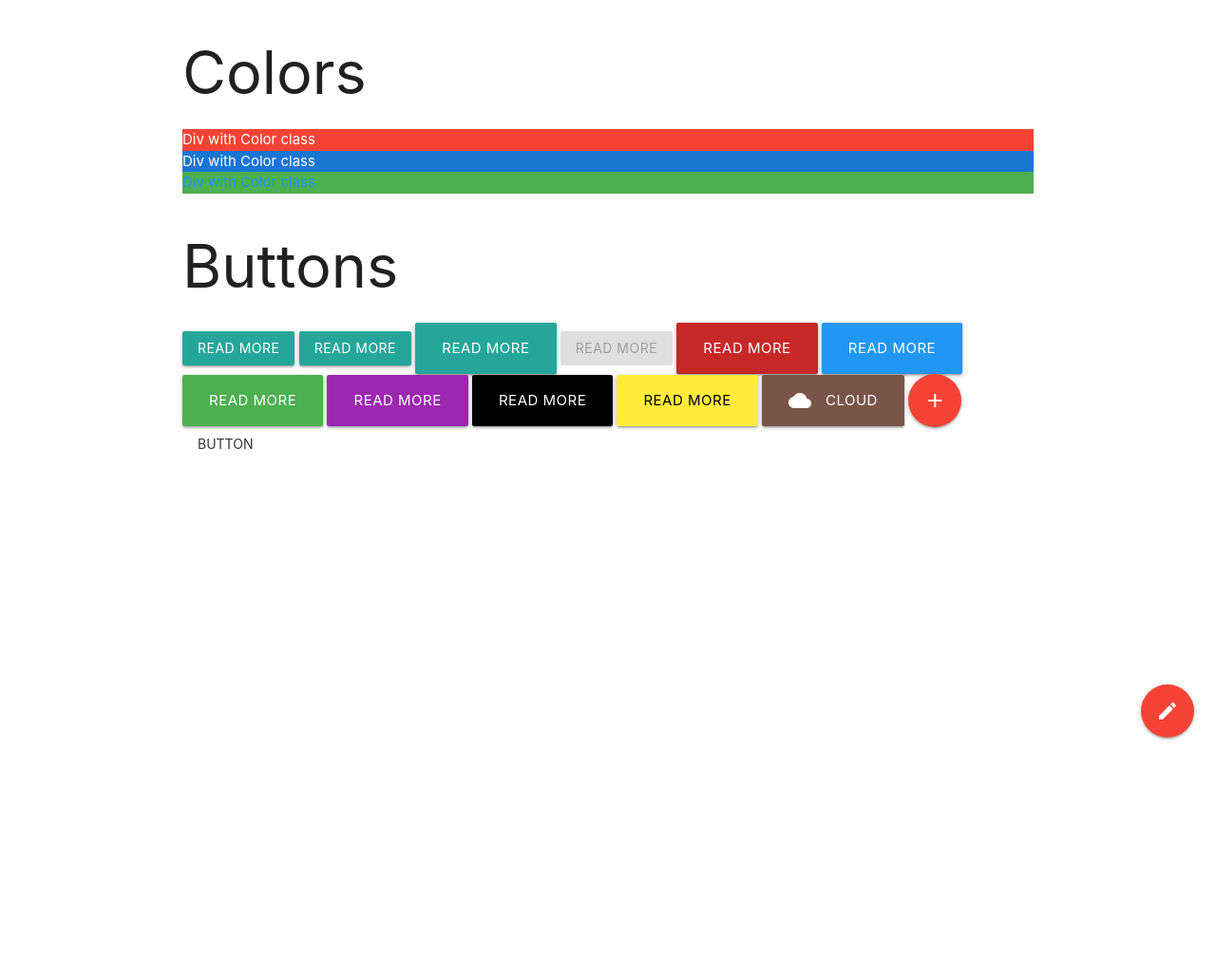
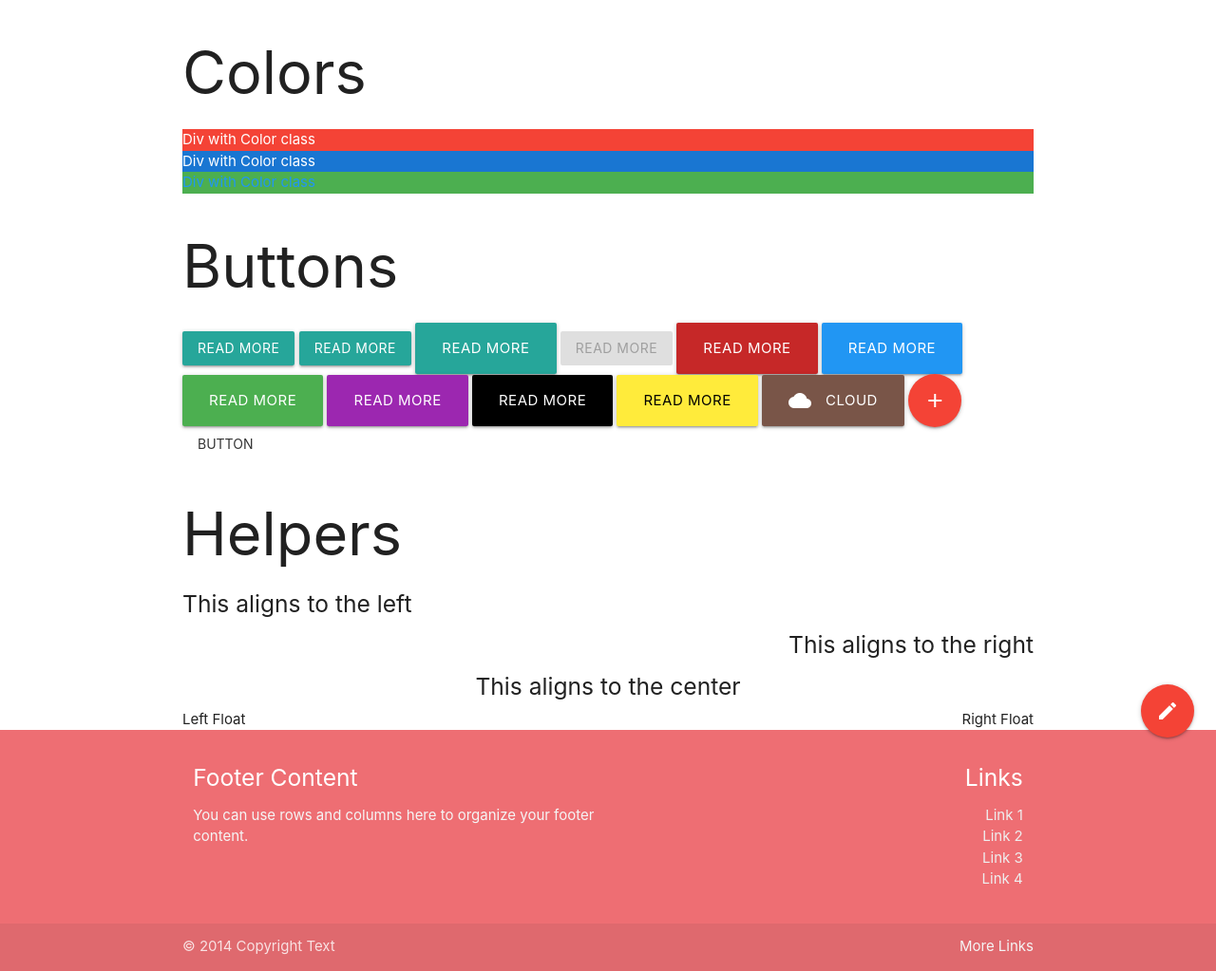
Before and after one commit to RobD30/MaterializeSandbox, a plain HTML site: page index.html in a window 1280 px wide. Shown: the whole page at 95% size. Before the commit the page ends 800 px from the top, so only its background shows below. Drawn offline with nearby package versions, Linux system fonts and the light colour scheme.

Commit message:
Added Footer

```diff
--- a/index.html
+++ b/index.html
@@ -62,7 +62,51 @@
         <!-- Floating Action Button -->
         <!-- Flat Button -->
         <a href="#" class="waves-effect waves-teal btn-flat">Button</a>
+
+        <h1>Helpers</h1>
+        <!-- Alingment -->
+        <div>
+            <h5 class="left-align">This aligns to the left</h5>
+        </div>
+        <div>
+            <h5 class="right-align">This aligns to the right</h5>
+        </div>
+        <div>
+            <h5 class="center-align">This aligns to the center</h5>
+        </div>
+
+        <!-- Quick Floats -->
+        <div class="left">Left Float</div>
+        <div class="right">Right Float</div>
+        <!-- Clear -->
+        <div class="clearfix"></div>
     </div>
+    <!-- Footer -->
+    <footer class="page-footer">
+              <div class="container">
+                <div class="row">
+                  <div class="col l6 s12">
+                    <h5 class="white-text">Footer Content</h5>
+                    <p class="grey-text text-lighten-4">You can use rows and columns here to organize your footer content.</p>
+                  </div>
+                  <div class="col l4 offset-l2 s12 right-align">
+                    <h5 class="white-text">Links</h5>
+                    <ul>
+                      <li><a class="grey-text text-lighten-3" href="#!">Link 1</a></li>
+                      <li><a class="grey-text text-lighten-3" href="#!">Link 2</a></li>
+                      <li><a class="grey-text text-lighten-3" href="#!">Link 3</a></li>
+                      <li><a class="grey-text text-lighten-3" href="#!">Link 4</a></li>
+                    </ul>
+                  </div>
+                </div>
+              </div>
+              <div class="footer-copyright">
+                <div class="container">
+                © 2014 Copyright Text
+                <a class="grey-text text-lighten-4 right" href="#!">More Links</a>
+                </div>
+              </div>
+            </footer>
     <!-- container -->
     <!--JavaScript at end of body for optimized loading-->
     <script src="https://code.jquery.com/jquery-3.3.1.min.js" integrity="sha256-FgpCb/KJQlLNfOu91ta32o/NMZxltwRo8QtmkMRdAu8=" crossorigin="anonymous"></script>
```
